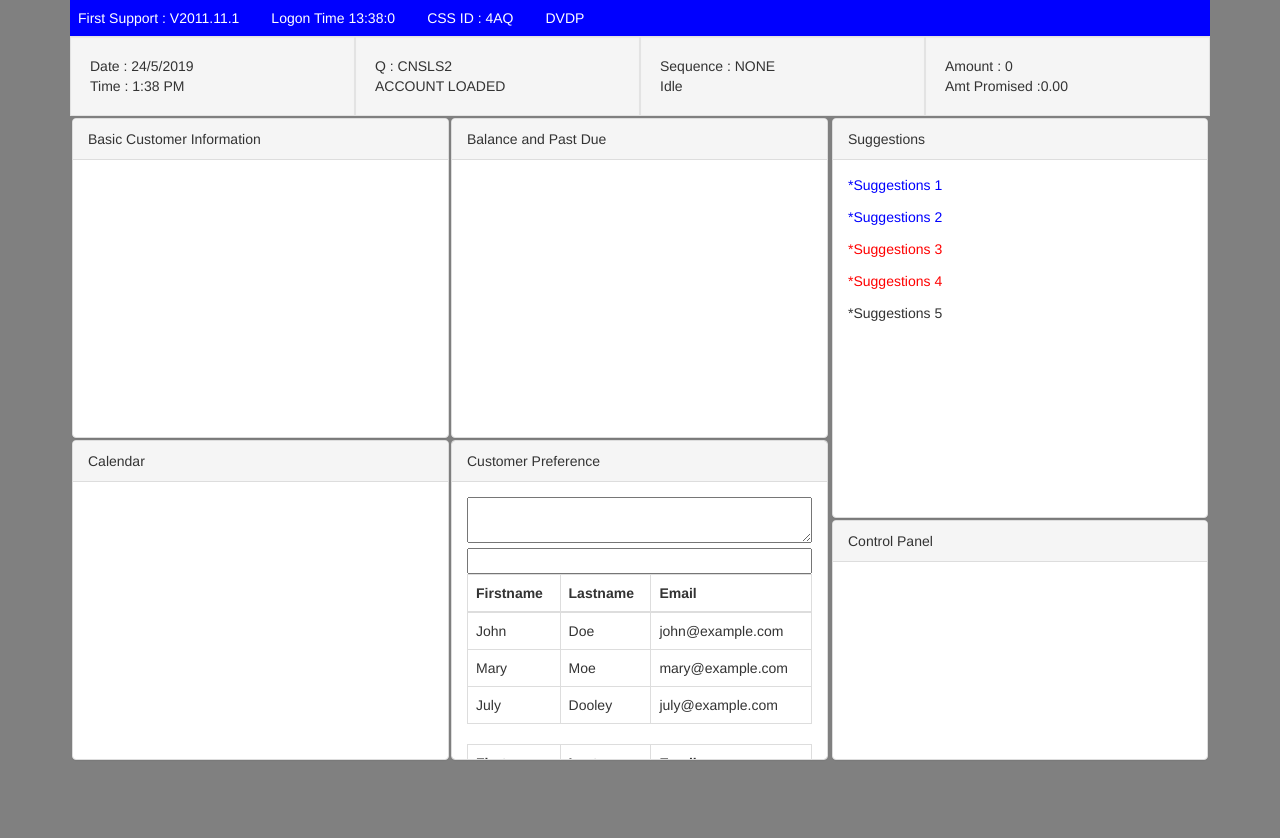
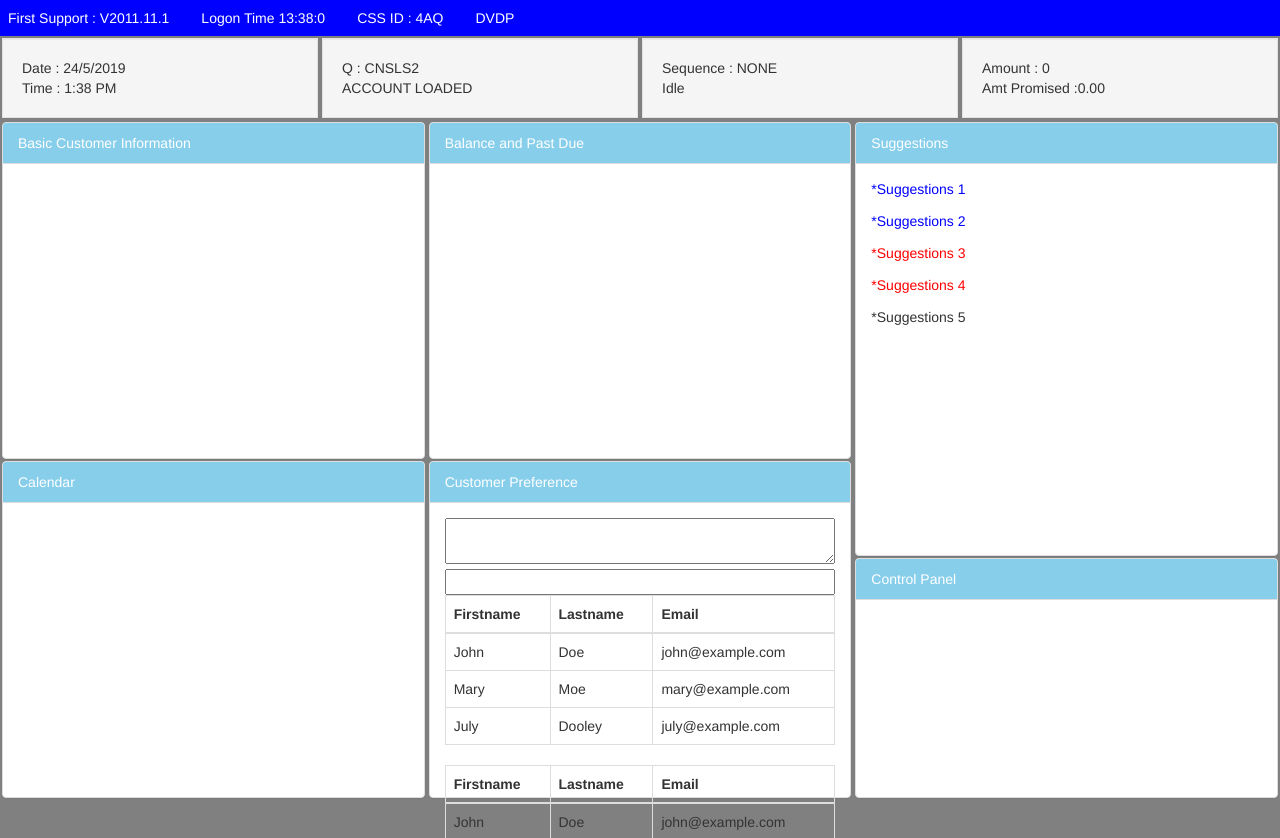
Before and after one commit to itskmyoo/naveen, an Angular app: page / in a window 1280 px wide. Before the commit the page ends 800 px from the top, so only its background shows below. Built offline with nearby package versions, Linux system fonts and the light colour scheme.

Commit message:
height 100% managed

```diff
--- a/src/app/app.component.css
+++ b/src/app/app.component.css
@@ -3,8 +3,14 @@
 }
 
 .panel-default {
-  height: 320px;
+  height: 100%;
+}
+
+.panel-body{
+  height: 100%;
   overflow-y: auto;
+  word-break:break-all
+
 }
 
 .panel {
@@ -20,6 +26,20 @@
   color:blue;
 }
 
-.col-md-8,.col-md-6,.col-md-12,.col-md-4,.col-md-3 {
-  padding: 1px;
+
+
+.container-fluid {
+  padding: 0px;
 }
+
+
+.panel-heading {
+  background-color: skyblue;
+  color: white;
+}
+
+.flex-column{
+  display:flex;
+  flex-direction:column;
+  height:100%;
+}
--- a/src/app/app.component.html
+++ b/src/app/app.component.html
@@ -1,42 +1,42 @@
-<div class="container" style="display:flex;flex-direction:column;height:100%;">
+<div class="container-fluid" style="display:flex;flex-direction:column;height:100%;">
   <app-header></app-header>
 
 
 
 
-  <div class="row">
+  <div class="row" style="flex:1">
 
 
-  <div class="row col-md-8" >
+  <div class="row col-md-4 flex-column" >
 
-  <div class="row" >
-    <div class="col-md-6">
+    <div class="col-md-12" style="flex:1">
 
-    <div class="panel panel-default" >
-      <div class="panel-heading">Basic Customer Information</div>
-      <div class="panel-body"></div>
+    <div class="panel panel-default"  >
+      <div class="panel-heading" data-toggle="collapse" data-target="#calendar">Basic Customer Information</div>
+      <div class="panel-body collapse" id="basic-info"></div>
     </div>
   </div>
-  <div class="col-md-6">
+  <div class="col-md-12" style="flex:1">
+
+  <div class="panel panel-default" >
+    <div class="panel-heading" data-toggle="collapse" data-target="#basic-info">Calendar</div>
+    <div class="panel-body collapse" id="calendar"></div>
+  </div>
+</div>
+</div>
+
+<div class="row col-md-4 flex-column">
+
+  <div class="col-md-12" style="flex:1">
 
     <div class="panel panel-default" >
       <div class="panel-heading">Balance and Past Due</div>
-      <div class="panel-body"></div>
+      <div class="panel-body collapse" id="balance-due"></div>
     </div>
 </div>
-  </div>
 
 
-  <div class="row" >
-
-    <div class="col-md-6">
-
-    <div class="panel panel-default" >
-      <div class="panel-heading">Calendar</div>
-      <div class="panel-body"></div>
-    </div>
-  </div>
-  <div class="col-md-6">
+  <div class="col-md-12" style="flex:1">
 
     <div class="panel panel-default" >
       <div class="panel-heading">Customer Preference</div>
@@ -73,35 +73,7 @@
           </tbody>
         </table>
         </div>
-        <div class="table-responsive">
 
-        <table class="table table-bordered">
-          <thead>
-            <tr>
-              <th>Firstname</th>
-              <th>Lastname</th>
-              <th>Email</th>
-            </tr>
-          </thead>
-          <tbody>
-            <tr>
-              <td>John</td>
-              <td>Doe</td>
-              <td>john@example.com</td>
-            </tr>
-            <tr>
-              <td>Mary</td>
-              <td>Moe</td>
-              <td>mary@example.com</td>
-            </tr>
-            <tr>
-              <td>July</td>
-              <td>Dooley</td>
-              <td>july@example.com</td>
-            </tr>
-          </tbody>
-        </table>
-        </div>
         <div class="table-responsive">
 
         <table class="table table-bordered">
@@ -142,15 +114,14 @@
       </div>
     </div>
 </div>
-  </div>
 
   </div>
 
-  <div class="row col-md-4" >
+  <div class="row col-md-4 flex-column" >
 
-    <div class="col-md-12">
+    <div class="col-md-12" style="flex:1">
 
-    <div class="panel panel-default" style="height:400px;" >
+    <div class="panel panel-default" >
       <div class="panel-heading">Suggestions</div>
       <div class="panel-body">
 
--- a/src/app/header/header.component.css
+++ b/src/app/header/header.component.css
@@ -8,5 +8,6 @@
 
 .well {
   border-radius: 0px;
-  margin-bottom: 0px;
+  margin: 1px 1px 1px 1px;
+
 }
--- a/src/app/header/header.component.html
+++ b/src/app/header/header.component.html
@@ -14,37 +14,51 @@
 </div>
 <div class="row">
 
-    <div class="col-md-3 well" >
+    <div class="col-md-3" >
+        <div class="well">
         <p class="black-text">
           Date : {{currentDate}}
         </p>
         <p class="black-text">
           Time : {{currentTime}}
         </p>
+        </div>
     </div>
-    <div class=" col-md-3 well" >
+    <div class=" col-md-3" >
+      <div class="well">
+
         <p class="black-text">
           Q : CNSLS2
         </p>
         <p class="black-text">
           ACCOUNT LOADED
         </p>
+      </div>
+
     </div>
-    <div class="col-md-3 well">
+    <div class="col-md-3">
+      <div class="well">
+
         <p class="black-text">
           Sequence : NONE
         </p>
         <p class="red-text">
           Idle
         </p>
+      </div>
+
     </div>
-    <div class="col-md-3 well">
+    <div class="col-md-3">
+      <div class="well">
+
         <p class="black-text">
           Amount : 0
         </p>
         <p class="black-text">
           Amt Promised :0.00
         </p>
+      </div>
+
     </div>
     <!-- <div class="well">
         <span class="black-text">
--- a/src/styles.css
+++ b/src/styles.css
@@ -11,3 +11,6 @@ p {
 .row {
   margin: 0px;
 }
+.col-md-8,.col-md-6,.col-md-12,.col-md-4,.col-md-3 {
+  padding: 1px;
+}
```
